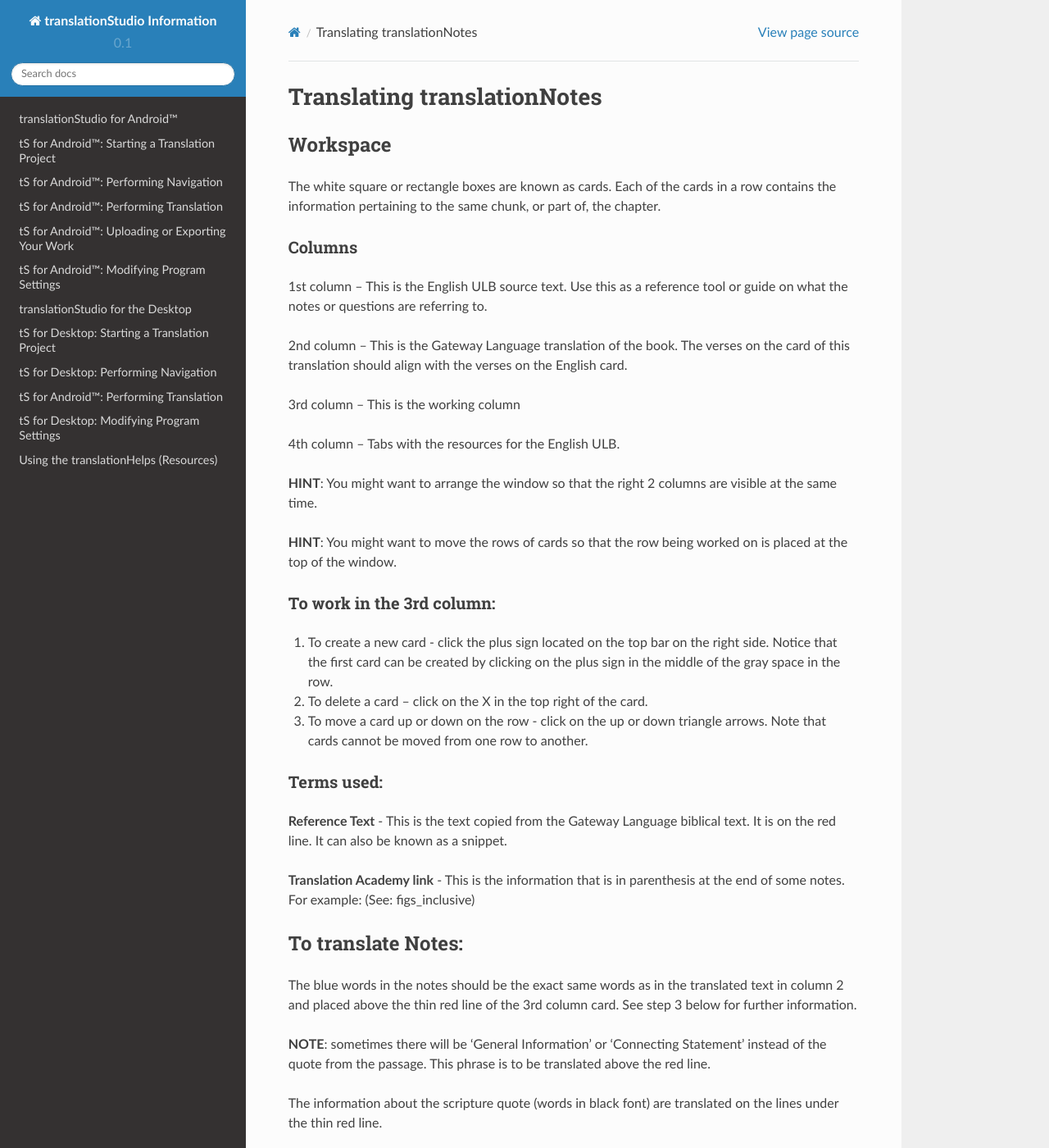
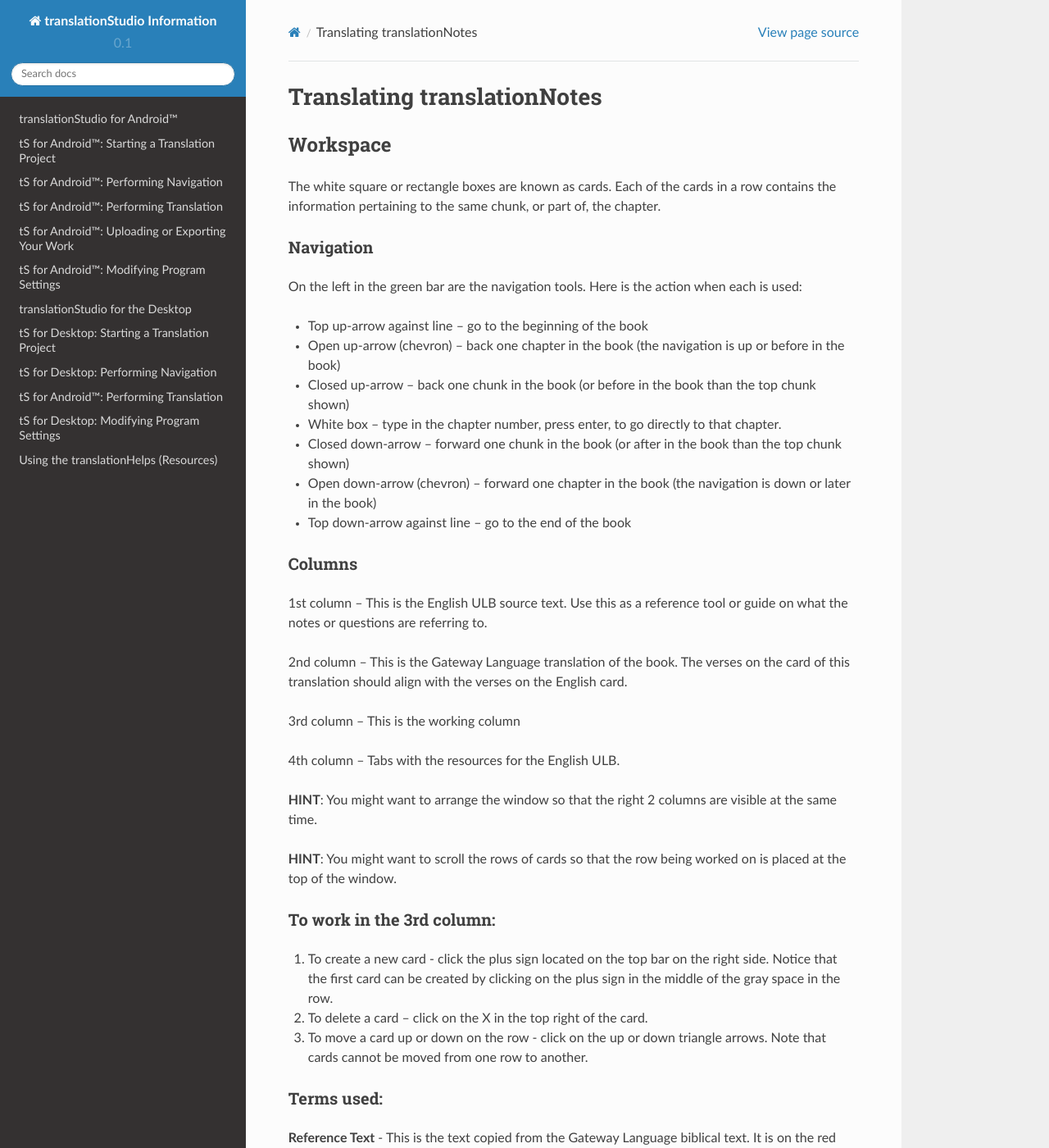
Before and after one commit to unfoldingWord-dev/translationStudio-Info, a Sphinx documentation site: the page built from docs/translationNotes.rst, in a window 1280 px wide and 1400 px high. Shown: the whole window at 82% size. Built offline with Sphinx 7.4.7 and the Read the Docs theme 2.0.0, drawn with Linux system fonts in a browser that asks for light colours; pages that are not in the unit, such as notebooks, are missing from menus.

Commit message:
Update translationNotes.rst

```diff
--- a/docs/translationNotes.rst
+++ b/docs/translationNotes.rst
@@ -5,6 +5,25 @@ Workspace
 ------------
 
 The white square or rectangle boxes are known as cards. Each of the cards in a row contains the information pertaining to the same chunk, or part of, the chapter.
+
+Navigation
+^^^^^^^^^^^^
+
+On the left in the green bar are the navigation tools. Here is the action when each is used:
+
+* Top up-arrow against line –  go to the beginning of the book
+
+* Open up-arrow (chevron) – back one chapter in the book (the navigation is up or before in the book)
+
+* Closed up-arrow – back one chunk in the book (or before in the book than the top chunk shown)
+
+* White box – type in the chapter number, press enter, to go directly to that chapter.
+
+* Closed down-arrow – forward one chunk in the book (or after in the book than the top chunk shown)
+
+* Open down-arrow (chevron) – forward one chapter in the book (the navigation is down or later in the book)
+
+* Top down-arrow against line – go to the end of the book
 
 Columns
 ^^^^^^^
@@ -19,7 +38,7 @@ Columns
 
 **HINT**: You might want to arrange the window so that the right 2 columns are visible at the same time.
 
-**HINT**: You might want to move the rows of cards so that the row being worked on is placed at the top of the window.
+**HINT**: You might want to scroll the rows of cards so that the row being worked on is placed at the top of the window.
 
 To work in the 3rd column:
 ^^^^^^^^^^^^^^^^^^^^^^^^^^^^^
```
